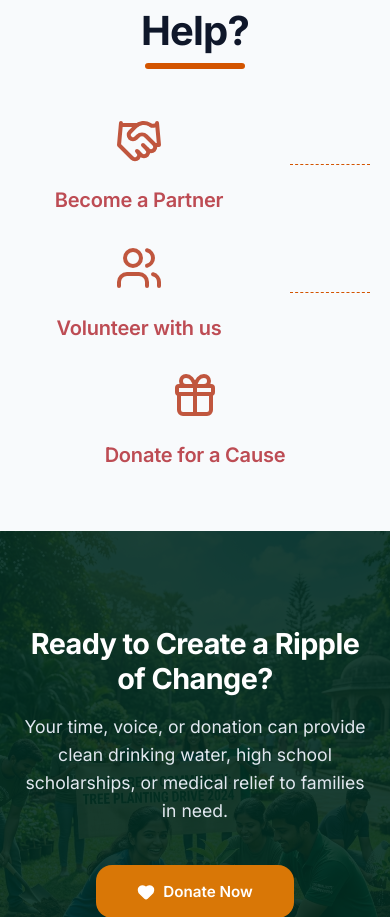
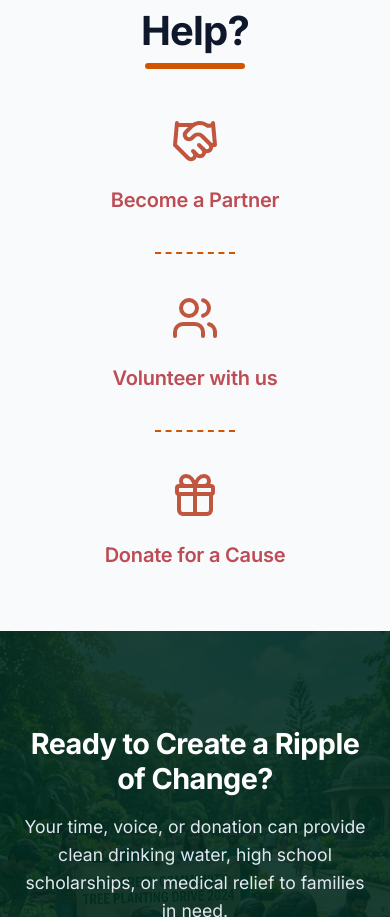
Before and after one commit to ravichandran37/trust_frontend, a React (Vite) app: page / in a window 390 px wide. Shown: the part 3493-4410 px from the top of the page. Built offline with nearby package versions, Linux system fonts and the light colour scheme; no server answers.

Commit message:
style: fix mobile alignment of How You Can Help section

```diff
--- a/src/pages/Home.jsx
+++ b/src/pages/Home.jsx
@@ -210,7 +210,7 @@ export default function Home({ onDonateClick, setCurrentPage }) {
           <h2 style={homeStyles.helpTitle}>How You Can Help?</h2>
           <div style={homeStyles.helpUnderline}></div>
 
-          <div style={homeStyles.helpGrid}>
+          <div style={homeStyles.helpGrid} className="help-grid">
             <div style={homeStyles.helpItem}>
               <div style={homeStyles.helpIconWrapper}><Handshake size={48} color="#c0563e" /></div>
               <h3 style={homeStyles.helpItemTitle}>Become a Partner</h3>
@@ -579,12 +579,16 @@ if (typeof window !== 'undefined') {
       color: var(--primary-light) !important;
     }
     @media (max-width: 768px) {
+      .help-grid {
+        flex-direction: column !important;
+        gap: 1rem !important;
+      }
       .help-divider {
         height: 0px !important;
         width: 80px !important;
         border-left: none !important;
-        border-top: 1px dashed #d35400 !important;
-        margin: 2rem auto !important;
+        border-top: 2px dashed #d35400 !important;
+        margin: 1.5rem auto !important;
       }
     }
   `;
```
